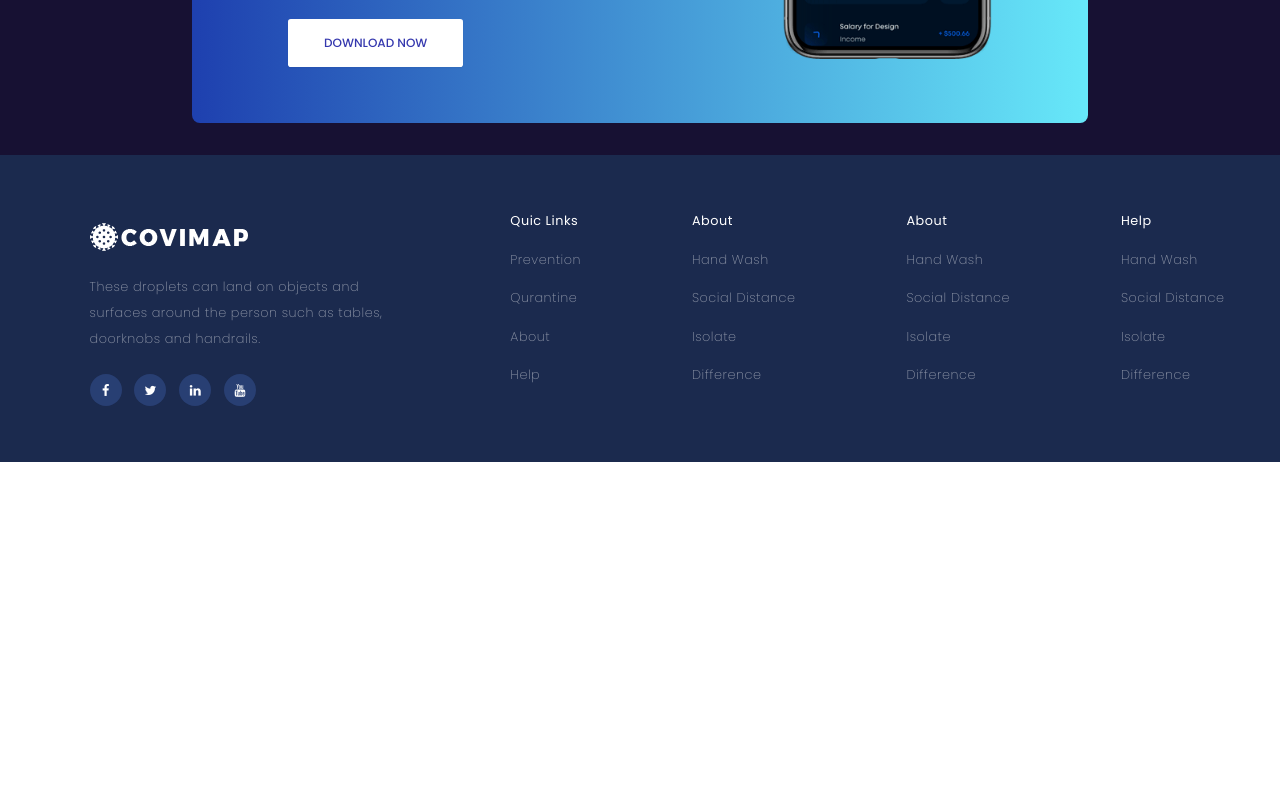
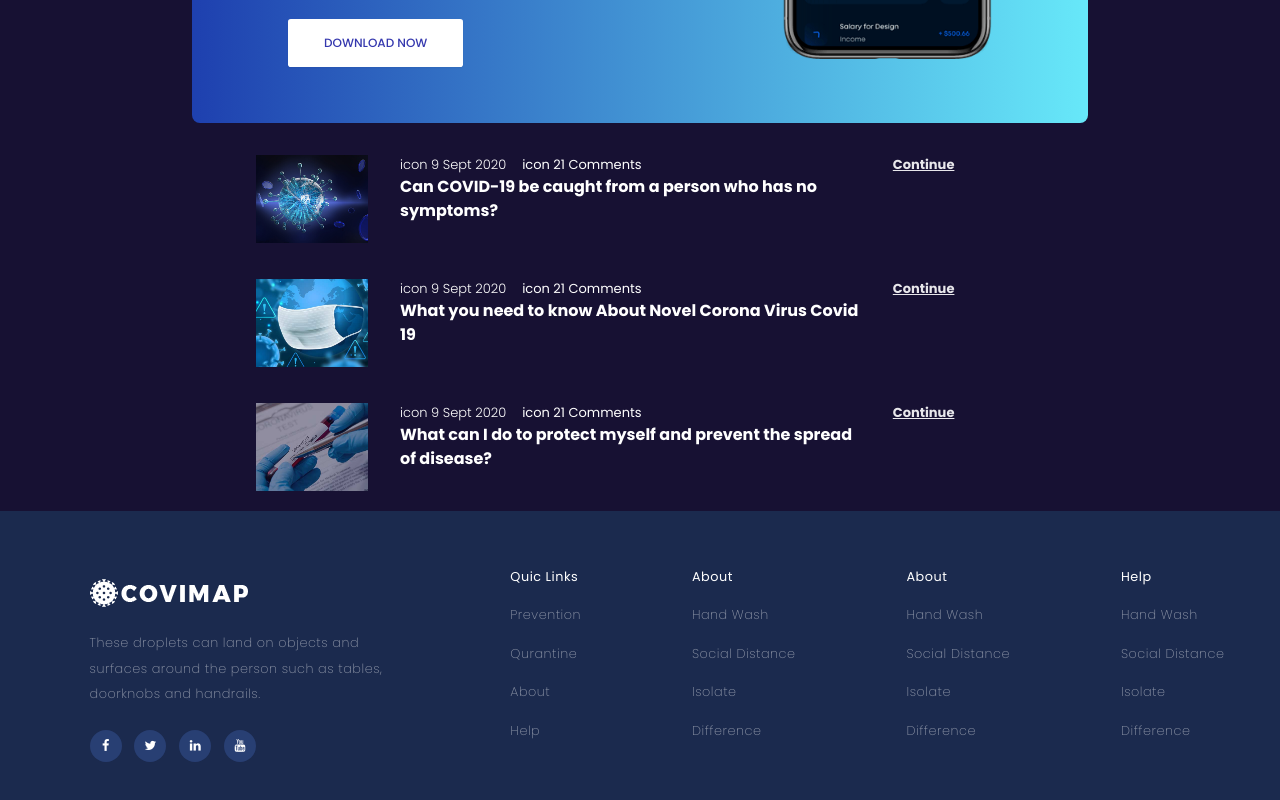
Before and after one commit to BSN-Asumiko/COVID-Tracker, a React (Vite) app: page / in a window 1280 px wide. Shown: the part 2747-3547 px from the top of the page. Before the commit the page ends 3209 px from the top, so only its background shows below. Built offline with nearby package versions, Linux system fonts and the light colour scheme.

Commit message:
Structure component for blog entries + main structure section 6 home

```diff
--- /dev/null
+++ b/src/components/hompage/articles/articleItem/ArticleItem.jsx
@@ -0,0 +1,18 @@
+const ArticleItem = ({title, image, alt}) => {
+
+    return (
+        <div className="flex flex-row gap-[2em] w-[100%] mb-5">
+            <img src={image} alt={alt} className="w-[7em] justify-start"/>
+            <div className="text-[color:var(--col-body)] w-[60%]">
+                <div className="flex flex-row gap-[1em]">
+                    <p className="text-[small] font-light">icon 9 Sept 2020</p>
+                    <p className="text-[small]">icon 21 Comments</p>
+                </div>
+                <h1 className="font-bold">{title}</h1>
+            </div>
+            <p className="underline font-bold text-[color:var(--col-body)] opacity-90 text-[small] justify-end">Continue</p>
+        </div>
+    )
+}
+
+export default ArticleItem
--- /dev/null
+++ b/src/components/hompage/articles/articlesList/ArticlesList.jsx
@@ -0,0 +1,14 @@
+import ArticleItem from "../articleItem/ArticleItem";
+
+const ArticlesList = ({display, size}) => {
+
+    return (
+        <section className="flex flex-col gap-[1em]">
+            <ArticleItem title="Can COVID-19 be caught from a person who has no symptoms?" image="/assets/images/blog-1.jpg" alt="image of a microscopic virus"/>
+            <ArticleItem title="What you need to know About Novel Corona Virus Covid 19" image="/assets/images/blog-2.jpg" alt="image of a microscopic virus"/>
+            <ArticleItem title="What can I do to protect myself and prevent the spread of disease?" image="/assets/images/blog-3.jpg" alt="image of a microscopic virus"/>
+        </section>
+    )
+}
+
+export default ArticlesList;
--- /dev/null
+++ b/src/components/hompage/articles/articlesSection/ArticlesSection.jsx
@@ -0,0 +1,12 @@
+import ArticlesList from "../articlesList/ArticlesList";
+
+const ArticlesSection = () => {
+
+    return (
+        <section className="m-auto w-[60%]">
+            <ArticlesList />
+        </section>
+    )
+}
+
+export default ArticlesSection;
--- a/src/pages/Home.jsx
+++ b/src/pages/Home.jsx
@@ -3,6 +3,7 @@ import AppStatistics from "@/components/hompage/appStatistics/appStatisticsMain/
 import GetApp from "@/components/hompage/getApp/GetApp";
 import HeroSection from "@/components/hompage/heroSection/HeroSection";
 import IconBar from "@/components/hompage/iconBar/IconBar";
+import ArticlesSection from "@/components/hompage/articles/articlesSection/ArticlesSection";
 
 const Home = () => {
     return (
@@ -15,6 +16,7 @@ const Home = () => {
                 <AppStatistics />
                 <Faq/>
                 <GetApp />
+                <ArticlesSection />
             </main>
         </>
     )
```
